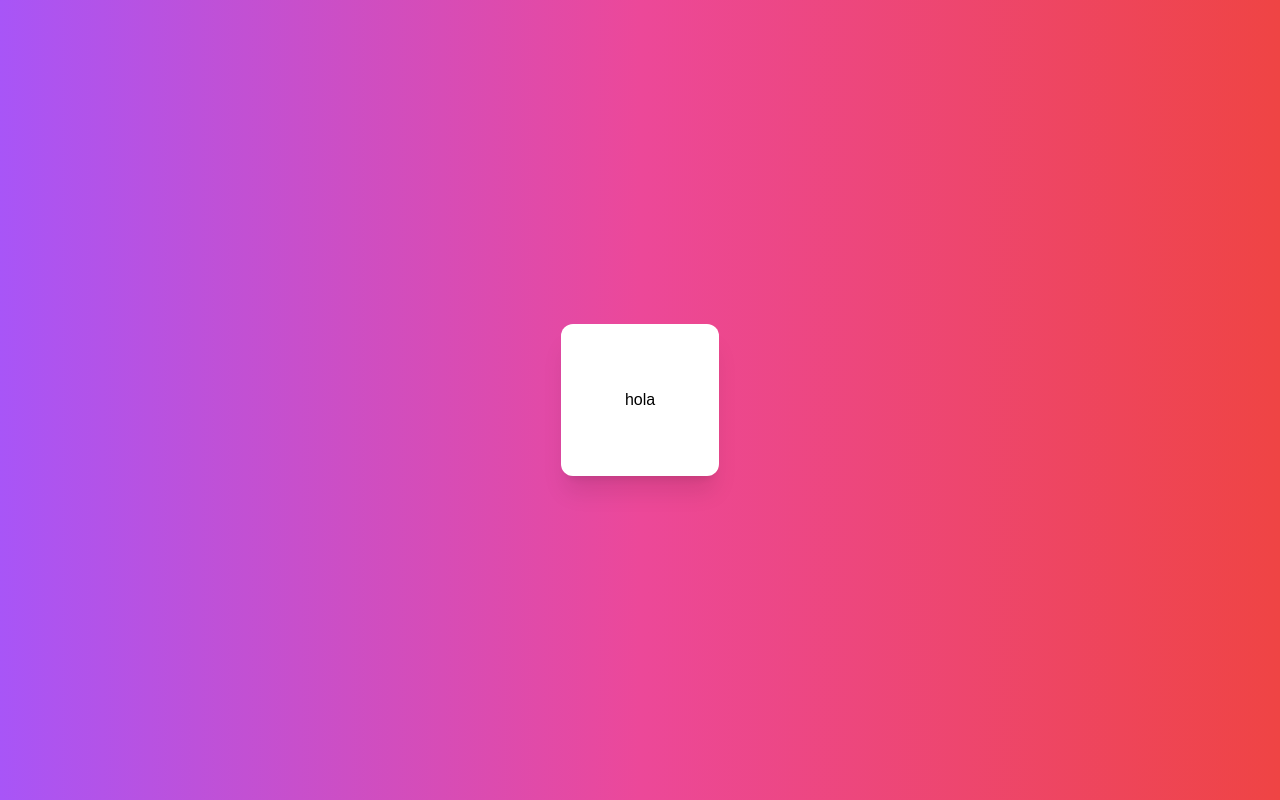
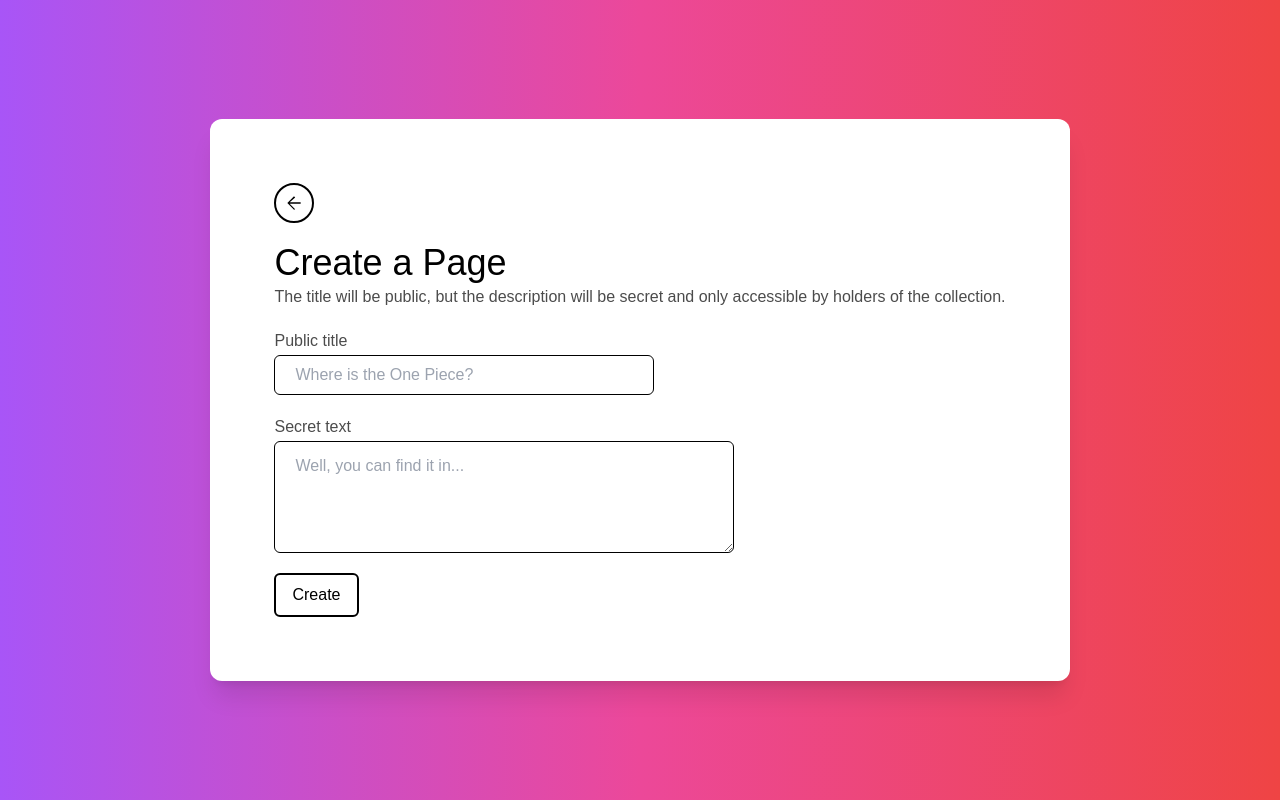
Before and after one commit to samhv/token-gated-pages-frontend, a React (Vite) app: page / in a window 1280 px wide. Both pictures are taken after a click on the button "Create Page". Built offline with nearby package versions, Linux system fonts and the light colour scheme.

Commit message:
add create page, index and about

```diff
--- a/src/components/About/About.tsx
+++ b/src/components/About/About.tsx
@@ -62,6 +62,7 @@ export function About() {
               <ul>
                 <li><strong>Routing</strong>: For simplicity we built RouteProvider, but we aren't using routing at all!, so similar to our api we could have routes like "/pages", "/pages/21", and so and so forth. Then, we can split the code on "components/" and "pages/".</li>
                 <li><strong>System design components</strong>: We have a ton of duplicated css that can be abstracted on UI components.</li>
+                <li><strong>Form validation</strong>: Title and decription should be required.</li>
                 <li><strong>WYSIWYG</strong>: Yeah, it could be pretty cool. We have to use an iframe, so we could have a mobile view too.</li>
               </ul>
             </Comment.Body>
--- a/src/components/CreatePage/CreatePage.tsx
+++ b/src/components/CreatePage/CreatePage.tsx
@@ -1,3 +1,32 @@
+import { BackButton } from "../BackButton"
+import { ROUTES, useRoute } from "../RouteProvider"
+
 export function CreatePage() {
-    return <p>hola</p>
+    const { setRoute } = useRoute()
+    return (
+        <div>
+            <BackButton onClick={
+                () => setRoute({
+                page: ROUTES.INDEX_PAGES,
+                params: {}
+                })
+            } />
+            <h1 className="text-3xl lg:text-4xl mt-5 mb-0.5">
+                Create a Page
+            </h1>
+            <p className="max-w-[800px] opacity-70">The title will be public, but the description will be secret and only accessible by holders of the collection.</p>
+            <p className="mt-5 opacity-70">Public title</p>
+            <input type="text" className="mt-0.5 block border border-black h-10 px-5 rounded-md text-base w-full md:w-[380px]" placeholder="Where is the One Piece?" />
+            <p className="mt-5 opacity-70">Secret text</p>
+            <textarea className="mt-0.5 block border border-black h-28 px-5 py-3 rounded-md text-base w-full md:w-[460px]" placeholder="Well, you can find it in..." />
+            <div className="flex flex-col items-start">
+                <button onClick={() => setRoute({
+                    page: ROUTES.CREATE_PAGE,
+                    params: {},
+                })} className="mt-5 border-2 border-black hover:opacity-70 active:opacity-80 transition px-4 py-2 rounded-md transition duration-100 ease-in-out">
+                    Create
+                </button>
+            </div>
+        </div>
+    )
 }
--- a/src/components/IndexPage/IndexPage.tsx
+++ b/src/components/IndexPage/IndexPage.tsx
@@ -7,7 +7,7 @@ export function IndexPage() {
             <h1 className="text-3xl lg:text-4xl pb-1">
                 NFT Gated Pages
             </h1>
-            <p className="max-w-[800px]">Access-gating app that allows users to create pages exclusively accessible by owners of specific NFTs. Imagine a world where owning a digital asset can grant you access to exclusive content, tailored just for you!</p>
+            <p className="max-w-[800px] opacity-70">Access-gating app that allows users to create pages exclusively accessible by owners of specific NFTs. Imagine a world where owning a digital asset can grant you access to exclusive content, tailored just for you!</p>
             <div className="flex flex-col items-center justify-center">
                 <button onClick={() => setRoute({
                     page: ROUTES.CREATE_PAGE,
```
Also changed, not shown: src/tailwind-output.css.
